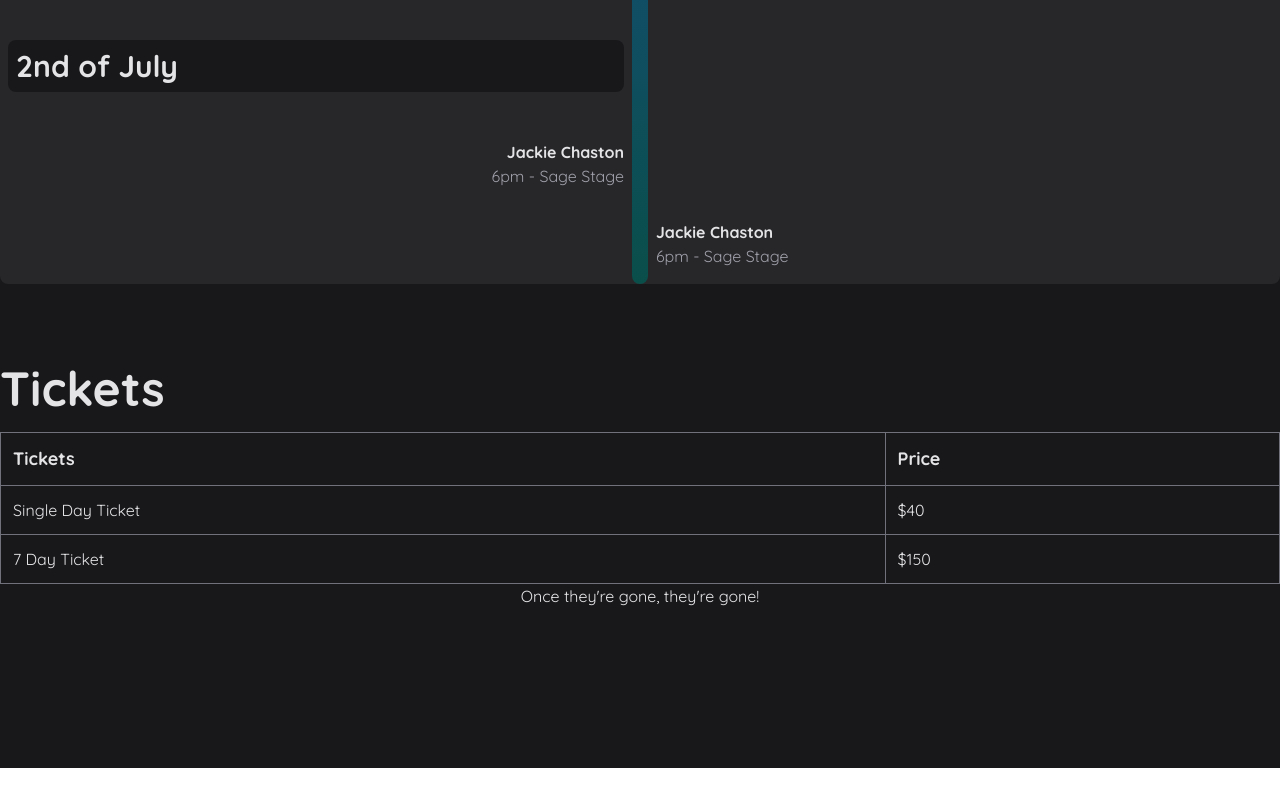
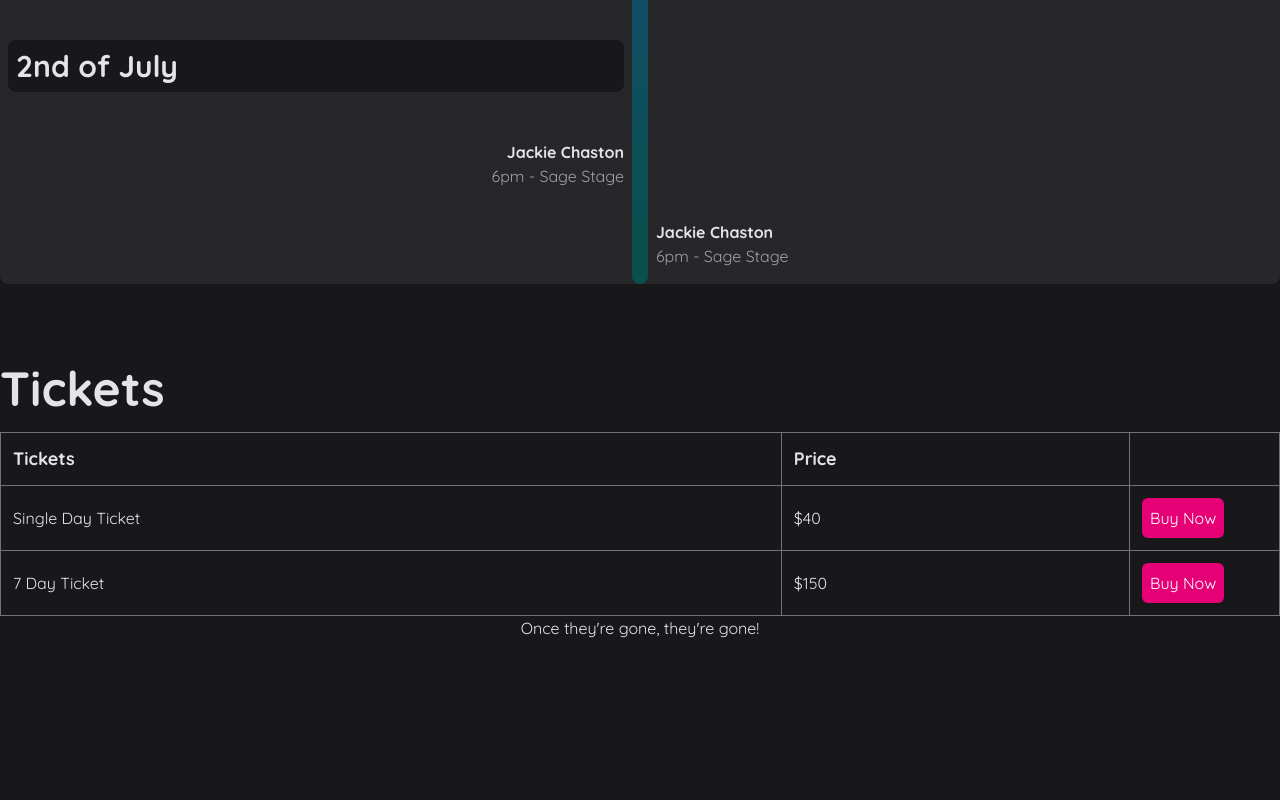
Before and after one commit to rtemplo/TailwindCSSV4, a website: page src/index.html in a window 1280 px wide. Shown: the part 1679-2479 px from the top of the page. Before the commit the page ends 2447 px from the top, so only its background shows below. Drawn offline with nearby package versions, Linux system fonts and the light colour scheme; files that its build step writes are made by us from their sources.

Commit message:
hide elements based on container size

```diff
--- a/src/index.html
+++ b/src/index.html
@@ -369,20 +369,32 @@
           </div>
         </div>
 
+        <div class="@container">
           <h2 class="mt-20">Tickets</h2>
           <table class="mt-5 table w-full border border-zinc-500 border-collapse">
             <thead class="text-lg font-bold">
               <td class="border border-zinc-500 py-3 px-3">Tickets</td>
               <td class="border border-zinc-500 py-3 px-3">Price</td>
+              <td class="w-[150px] @max-xl:hidden"></td>
             </thead>
             <tbody>
               <tr>
                 <td class="border border-zinc-500 py-3 px-3">Single Day Ticket</td>
                 <td class="border border-zinc-500 py-3 px-3">$40</td>
+                <td class="border border-zinc-500 py-3 px-3 @max-xl:hidden">
+                  <button class="bg-pink-600 p-2 text-white rounded-md cursor-pointer">
+                    Buy Now
+                  </button>
+                </td>
               </tr>
               <tr>
                 <td class="border border-zinc-500 py-3 px-3">7 Day Ticket</td>
                 <td class="border border-zinc-500 py-3 px-3">$150</td>
+                <td class="border border-zinc-500 py-3 px-3 @max-xl:hidden">
+                  <button class="bg-pink-600 p-2 text-white rounded-md cursor-pointer">
+                    Buy Now
+                  </button>
+                </td>
               </tr>
             </tbody>
             <caption class="caption-bottom">
@@ -390,6 +402,7 @@
             </caption>
           </table>
         </div>
+      </div>
     </main>
   </body>
 </html>
```
Lines whose indentation alone changed are shown as unchanged.
